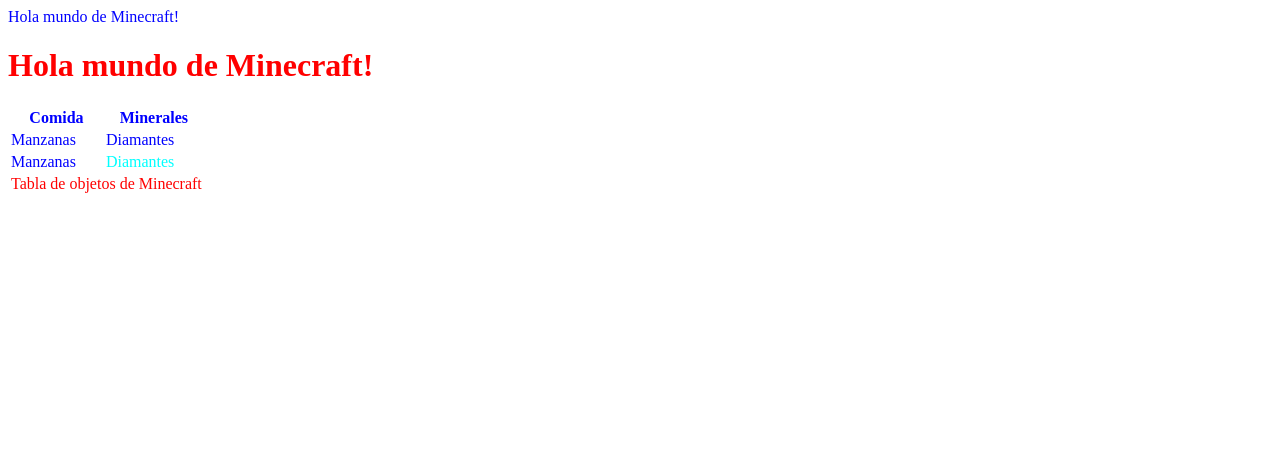
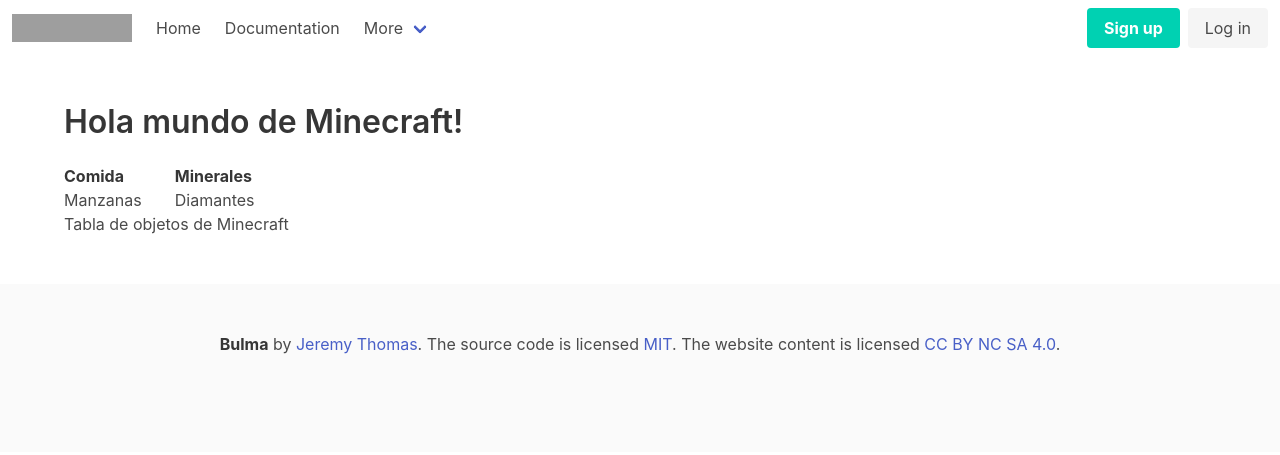
Before and after one commit to Guadalupesoria09/TC2005B, a plain HTML site: page minecraft/minecraft.html in a window 1280 px wide. Drawn offline with nearby package versions, Linux system fonts and the light colour scheme; grey boxes are pictures that could not be loaded.

Commit message:
Laboratorio 5: Frameworks de estilo (Bulma)

```diff
--- a/minecraft/minecraft.html
+++ b/minecraft/minecraft.html
@@ -2,21 +2,94 @@
 <html>
     <head>
         <title>Minecraft</title>
-        <link rel="stylesheet" href="estilo.css">
+        <link rel="stylesheet" href="https://cdn.jsdelivr.net/npm/bulma@0.9.4/css/bulma.min.css">
     </head>
     <body>
-        Hola mundo de Minecraft!
-        <h1 class="red">Hola mundo de Minecraft!</h1>
+        <nav class="navbar" role="navigation" aria-label="main navigation">
+            <div class="navbar-brand">
+              <a class="navbar-item" href="https://bulma.io">
+                <img src="https://wallpaperaccess.com/full/1762641.jpg" width="120" height="28">
+              </a>
+
+              <a role="button" class="navbar-burger" aria-label="menu" aria-expanded="false" data-target="navbarBasicExample">
+                <span aria-hidden="true"></span>
+                <span aria-hidden="true"></span>
+                <span aria-hidden="true"></span>
+              </a>
+            </div>
+
+            <div id="navbarBasicExample" class="navbar-menu">
+              <div class="navbar-start">
+                <a class="navbar-item">
+                  Home
+                </a>
+
+                <a class="navbar-item">
+                  Documentation
+                </a>
+
+                <div class="navbar-item has-dropdown is-hoverable">
+                  <a class="navbar-link">
+                    More
+                  </a>
+
+                  <div class="navbar-dropdown">
+                    <a class="navbar-item">
+                      About
+                    </a>
+                    <a class="navbar-item">
+                      Jobs
+                    </a>
+                    <a class="navbar-item">
+                      Contact
+                    </a>
+                    <hr class="navbar-divider">
+                    <a class="navbar-item">
+                      Report an issue
+                    </a>
+                  </div>
+                </div>
+              </div>
+
+              <div class="navbar-end">
+                <div class="navbar-item">
+                  <div class="buttons">
+                    <a class="button is-primary">
+                      <strong>Sign up</strong>
+                    </a>
+                    <a class="button is-light">
+                      Log in
+                    </a>
+                  </div>
+                </div>
+              </div>
+            </div>
+          </nav>
+        <section class="section">
+            <div class="container">
+                <h1 class="title">Hola mundo de Minecraft!</h1>
                 <table>
                     <tbody>
-                <tr><td>Manzanas</td><td>Diamantes</td></tr>
                         <tr><td>Manzanas</td><td id="diamantes">Diamantes</td></tr>
                     </tbody>
                     <thead>
                         <tr><th>Comida</th><th>Minerales</th></tr>
                     </thead>
-            <tfoot>
                     <tfoot class="red">
                         <tr><td colspan="2">Tabla de objetos de Minecraft</td></tr>
                     </tfoot>
                 </table>
+            </div>
+        </section>
+        <footer class="footer">
+            <div class="content has-text-centered">
+              <p>
+                <strong>Bulma</strong> by <a href="https://jgthms.com">Jeremy Thomas</a>. The source code is licensed
+                <a href="http://opensource.org/licenses/mit-license.php">MIT</a>. The website content
+                is licensed <a href="http://creativecommons.org/licenses/by-nc-sa/4.0/">CC BY NC SA 4.0</a>.
+              </p>
+            </div>
+          </footer>
+        <!-- <script src="intro_js.js" ></script> -->
+    </body>
+</html>
```
Also changed, not shown: primeros labs/primeros_labs/lab1.html (renamed from primeros_labs/lab1.html, +15 -0 lines), primeros labs/primeros_labs/lab4.html (renamed from primeros_labs/lab4.html), 2 other files. Lines whose indentation alone changed are shown as unchanged.
